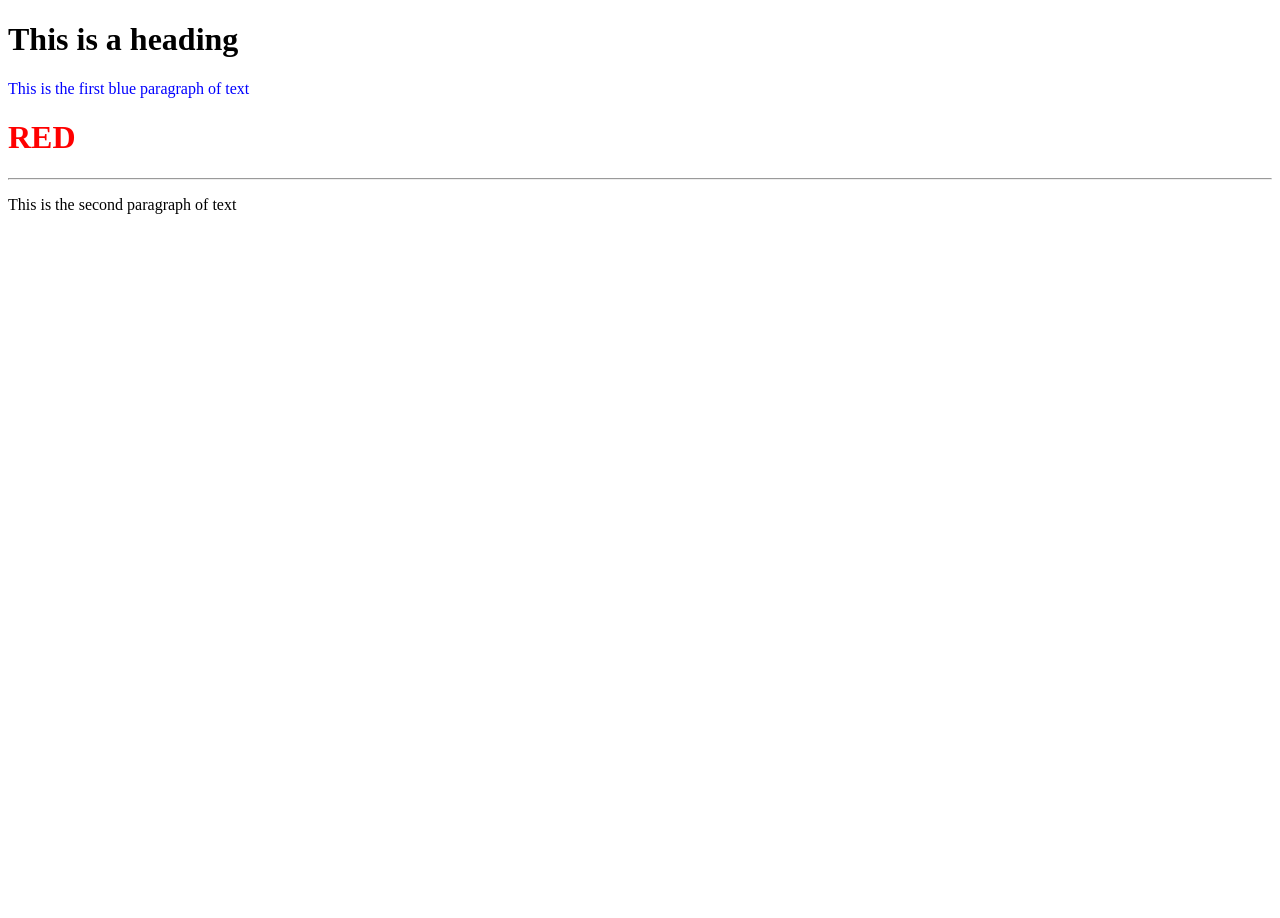
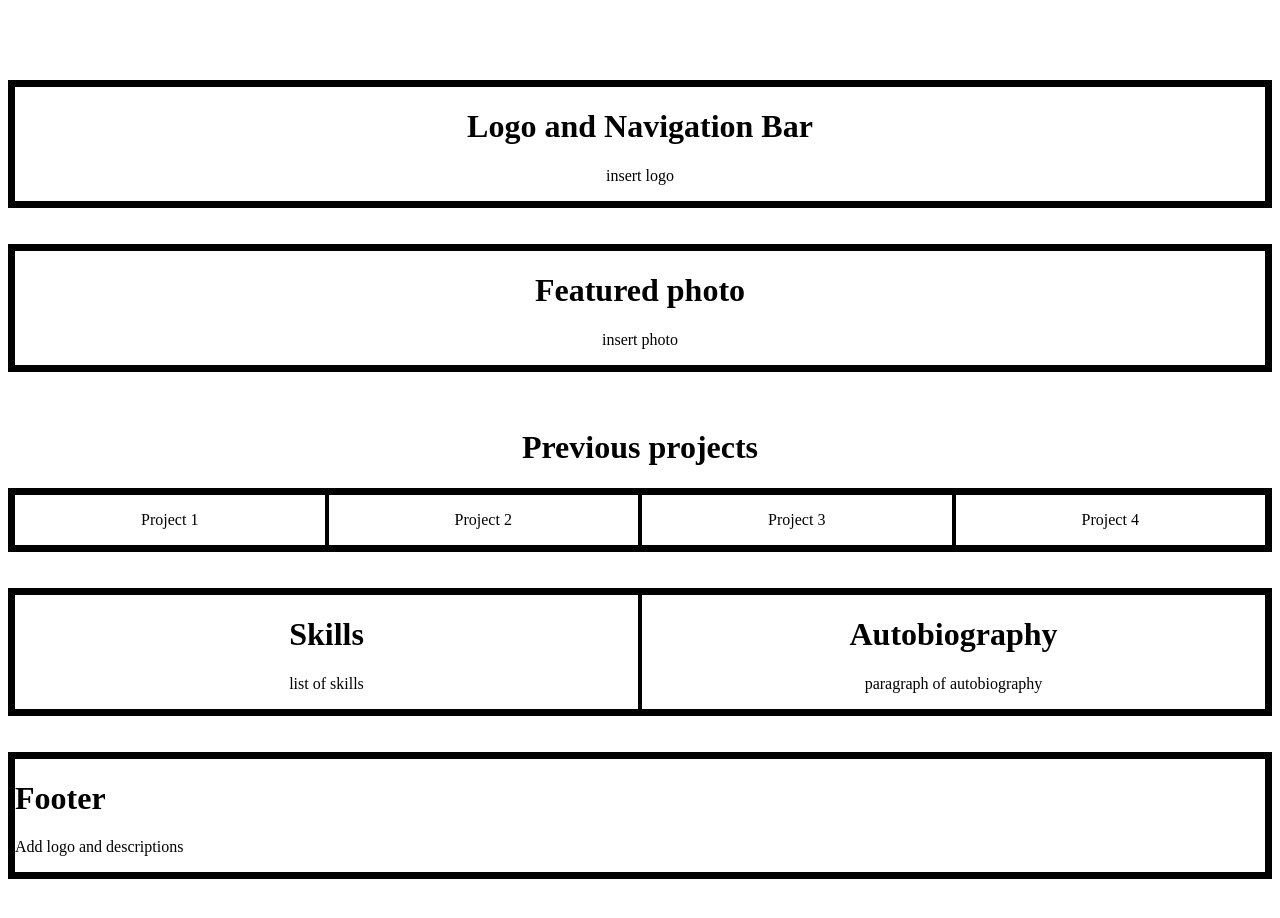
Before and after one commit to rmcaoile/rmcaoile.github.io, a plain HTML site: page index.html in a window 1280 px wide. Before the commit the page ends 800 px from the top, so only its background shows below. Drawn offline with Linux system fonts and the light colour scheme.

Commit message:
style: made the css external; chore: set up the layout of the web page and uploaded some image resources

```diff
--- a/index.html
+++ b/index.html
@@ -2,15 +2,75 @@
 
 <html>
   <head>
-    <title>Sample Web Page</title>
+    <title>Exercise 02: HTML and CSS</title>
+    <link rel="stylesheet" href="style.css">
+
   </head>
 
   <body>
-    <h1>This is a heading</h1>
-    <p style="color:blue">This is the first blue paragraph of text</p>
-    <h1 style="color:red">RED</h1>
-    <hr />
-    <p>This is the second paragraph of text</p>
+    <br><br><br><br>
+
+    <div class="flex-container">
+      <!-- <img src="ics-logo.jpg" alt="ICS Logo"> -->
+      <div class="flex-item" style="flex: 3;">
+        <h1>Logo and Navigation Bar</h1>
+        <p>insert logo</p>
+      </div>
+    </div>  <br><br>
+
+    <div class="flex-container">
+      <div class="flex-item" style="flex: 3;">
+        <h1>Featured photo</h1>
+        <p>insert photo</p>
+      </div>
+    </div>   <br><br>
+
+    <h1>Previous projects</h1>
+
+    <div class="flex-container">
+      <div class="flex-item" style="flex: 3;">
+        <p>Project 1</p>
+      </div>
+      <div class="flex-item" style="flex: 3;">
+        <p>Project 2</p>
+      </div>
+      <div class="flex-item" style="flex: 3;">
+        <p>Project 3</p>
+      </div>
+      <div class="flex-item" style="flex: 3;">
+        <p>Project 4</p>
+      </div>
+    </div>   <br><br>
+
+    <div class="flex-container">
+      <div class="flex-item" style="flex: 3;">
+        <h1>Skills</h1>
+        <p>list of skills</p>
+        <!-- <div>
+          <ul>
+            <li>One</li>
+            <li>Two</li>
+            <li>Three</li>
+          </ul>
+        </div> -->
+
+      </div>
+      <div class="flex-item" style="flex: 3;">
+        <h1>Autobiography</h1>
+        <p>paragraph of autobiography</p>
+      </div>
+    </div> <br><br>
+
+    <div class="flex-container">
+      <div class="flex-item" style="flex: 3;">
+        <h1 class="footer-contents">Footer</h1>
+        <p class="footer-contents">Add logo and descriptions</p>
+      </div>
+    </div>
+
+    <br><br><br><br><br><br><br><br><br>
+    <br><br><br><br><br><br><br><br><br>
+
   </body>
 
 </html>
--- /dev/null
+++ b/style.css
@@ -0,0 +1,23 @@
+.flex-container {
+    display: flex;
+    border-style: solid;
+    border-width: 5px;
+    align-items: center;
+}
+
+.flex-item {
+    border-style: solid;
+    border-width: 2px;
+}
+
+p {
+    text-align: center;
+}
+
+h1 {
+    text-align: center;
+}
+
+.footer-contents {
+    text-align: left;
+}
```
Also changed, not shown: ics-logo.jpg (added), uplb-logo.png (added).
